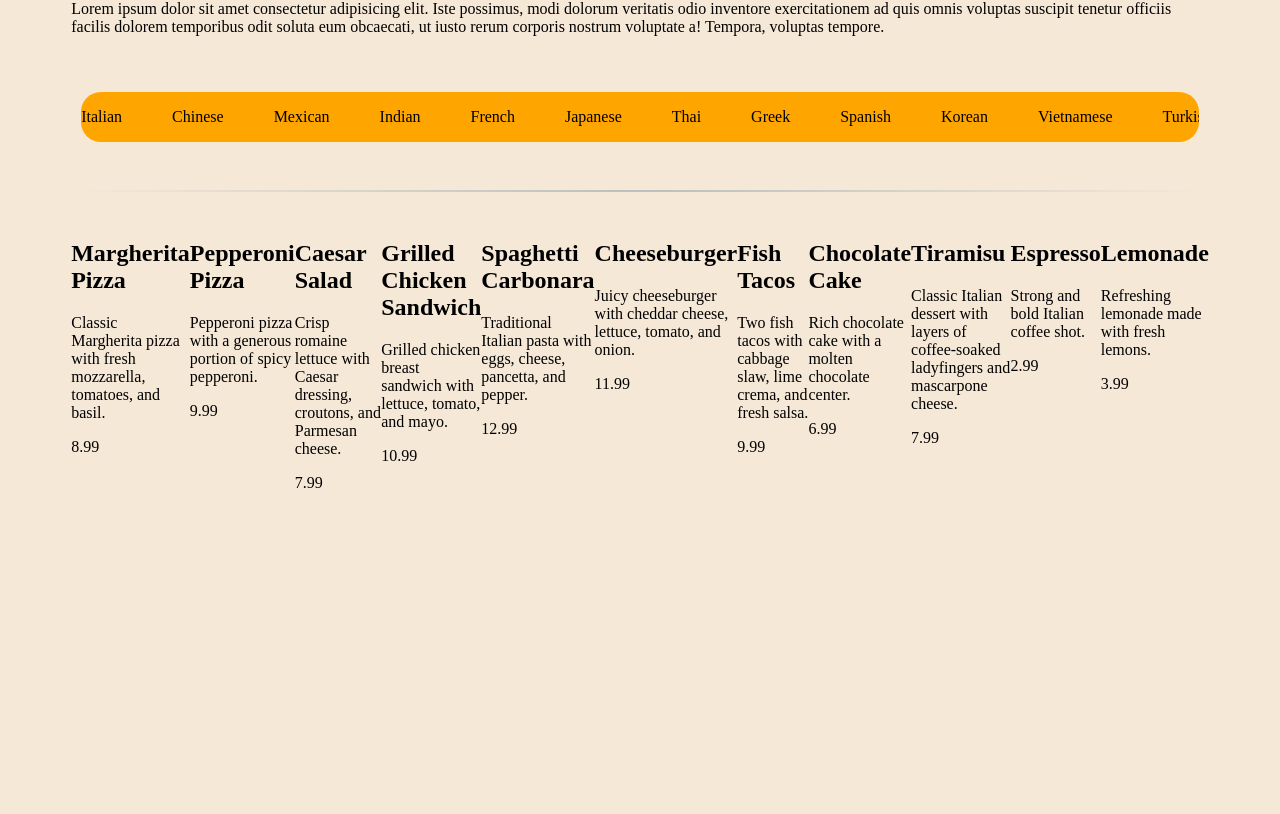
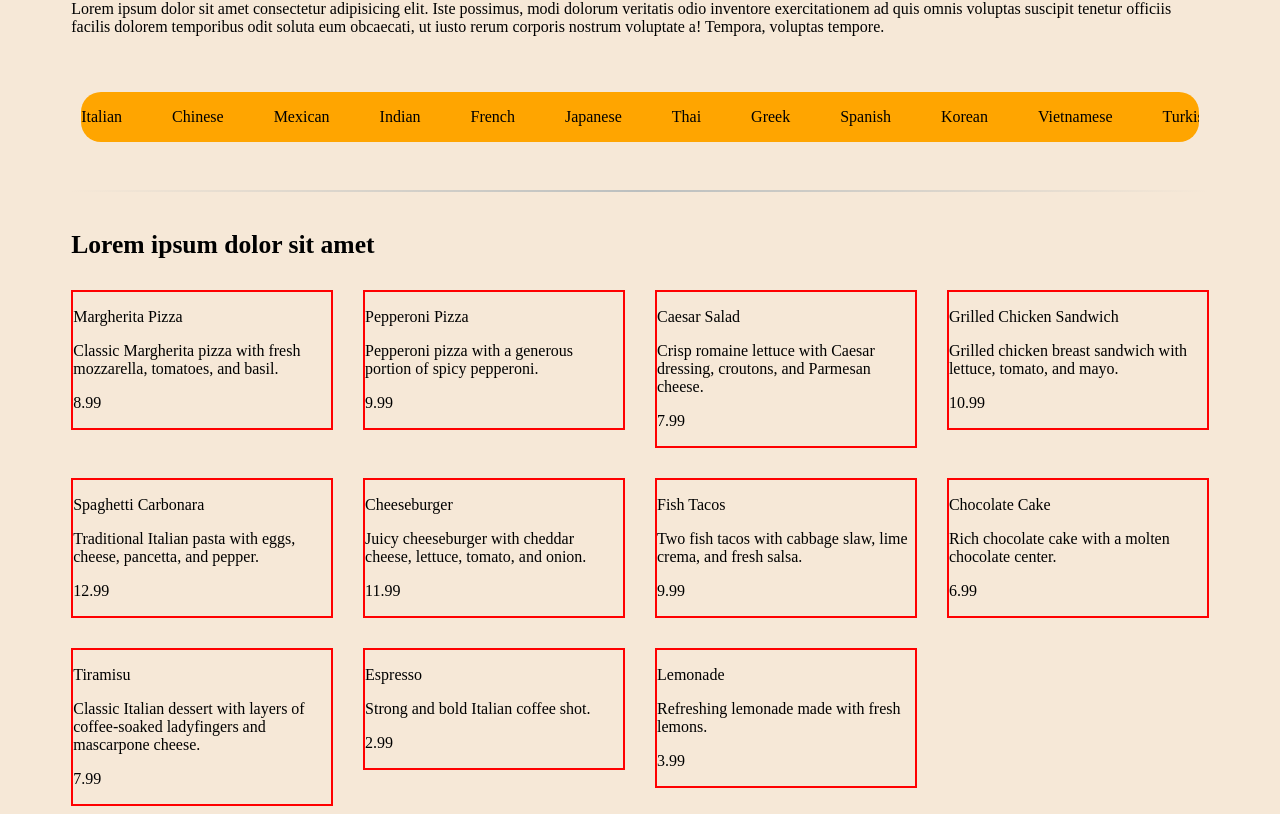
Before and after one commit to RomaZinkevich/food-delivery, a React (Vite) app in the folder frontend/: page / in a window 1280 px wide. Shown: the part 727-1541 px from the top of the page. Before the commit the page ends 1243 px from the top, so only its background shows below. Built offline with nearby package versions, Linux system fonts and the light colour scheme.

Commit message:
Perfectly structured card components

```diff
--- /dev/null
+++ b/frontend/src/Components/CardComp.tsx
@@ -0,0 +1,25 @@
+import React from "react";
+import "../Styles/CardComp.css";
+import FoodContext, { useFood } from "../Context/context";
+import FoodItem from "../Components/FoodItem";
+const CardComp = () => {
+  const { menuItems } = useFood();
+  return (
+    <div className="foodItem">
+      <h2>Lorem ipsum dolor sit amet</h2>
+      <div className="foodList">
+        {menuItems.map((item, i) => (
+          <FoodItem
+            key={i}
+            id={item.id}
+            name={item.name}
+            description={item.description}
+            price={item.price}
+          />
+        ))}
+      </div>
+    </div>
+  );
+};
+
+export default CardComp;
--- /dev/null
+++ b/frontend/src/Components/FoodItem.tsx
@@ -0,0 +1,18 @@
+import React from "react";
+import "../Styles/FoodItem.css";
+
+const FoodItem = ({ id, name, description, price }) => {
+  return (
+    <div className="foodCard">
+      <div className="foodItemInfo">
+        <div className="foodName">
+          <p>{name}</p>
+        </div>
+        <p className="foodDescription">{description}</p>
+        <p className="foodPrice">{price}</p>
+      </div>
+    </div>
+  );
+};
+
+export default FoodItem;
--- a/frontend/src/Components/Menu.tsx
+++ b/frontend/src/Components/Menu.tsx
@@ -36,15 +36,6 @@ const Menu: React.FC<MenuProps> = ({
         ))}
       </div>
       <hr />
-      <div className="menu-list">
-        {menuItems.map((item, i) => (
-          <div className="menu-item" key={i}>
-            <h2>{item.name}</h2>
-            <p>{item.description}</p>
-            <p>{item.price}</p>
-          </div>
-        ))}
-      </div>
     </div>
   );
 };
--- /dev/null
+++ b/frontend/src/Context/context.tsx
@@ -0,0 +1,22 @@
+import { createContext, useContext } from "react";
+import { menuItems } from "../assets/menuitems";
+
+export const FoodContext = createContext(null);
+
+const FoodContextProvider = (props) => {
+  const contextValue = {
+    menuItems,
+  };
+
+  return (
+    <FoodContext.Provider value={contextValue}>
+      {props.children}
+    </FoodContext.Provider>
+  );
+};
+
+export const useFood = () => {
+  return useContext(FoodContext);
+};
+
+export default FoodContextProvider;
--- a/frontend/src/Pages/Home.tsx
+++ b/frontend/src/Pages/Home.tsx
@@ -1,5 +1,6 @@
 import React, { useState } from "react";
 import Menu from "../Components/Menu";
+import CardComp from "../Components/CardComp";
 import "../Styles/Home.css";
 const Home = () => {
   const [selectedCategory, setSelectedCategory] = useState<string>("All");
@@ -21,6 +22,7 @@ const Home = () => {
         selectedCategory={selectedCategory}
         setSelectedCategory={setSelectedCategory}
       />
+      <CardComp />
     </div>
   );
 };
--- /dev/null
+++ b/frontend/src/Styles/CardComp.css
@@ -0,0 +1,14 @@
+.foodItem {
+  margin-top: 30px;
+}
+
+.foodItem h2 {
+  font-size: max(2vw, 24px);
+}
+
+.foodList {
+  display: grid;
+  grid-template-columns: repeat(auto-fill, minmax(240px, 1fr));
+  margin-top: 30px;
+  gap: 30px;
+}
--- /dev/null
+++ b/frontend/src/Styles/FoodItem.css
@@ -0,0 +1,3 @@
+.foodItemInfo {
+  border: 2px solid red;
+}
--- a/frontend/src/main.tsx
+++ b/frontend/src/main.tsx
@@ -3,11 +3,14 @@ import ReactDOM from "react-dom/client";
 import { BrowserRouter } from "react-router-dom";
 import App from "./App.tsx";
 import "./index.css";
+import FoodContextProvider from "./Context/context.tsx";
 
 ReactDOM.createRoot(document.getElementById("root")!).render(
-  <BrowserRouter>
-    <React.StrictMode>
-      <App />
-    </React.StrictMode>
-  </BrowserRouter>
+  <React.StrictMode>
+    <BrowserRouter>
+      <FoodContextProvider>
+        <App />
+      </FoodContextProvider>
+    </BrowserRouter>
+  </React.StrictMode>
 );
```
